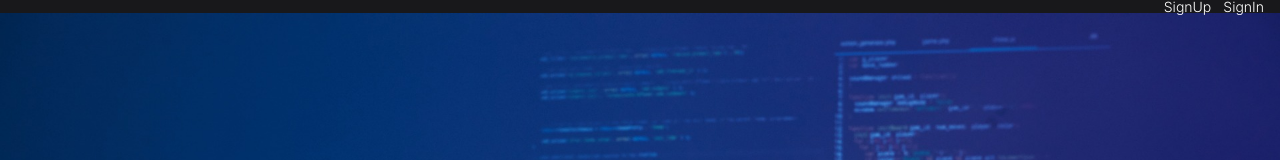
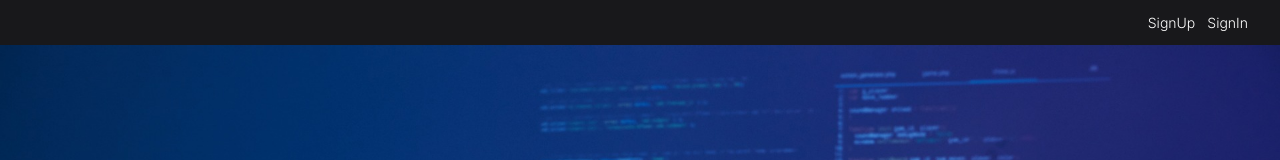
Before and after one commit to zignalssss/finalproject-appdev, a React (Vite) app in the folder client/: page / in a window 1280 px wide. Shown: the top 160 px of the page. Built offline with nearby package versions, Linux system fonts and the light colour scheme.

Commit message:
no avatart

```diff
--- a/client/src/component/Navbar/navbar.jsx
+++ b/client/src/component/Navbar/navbar.jsx
@@ -10,12 +10,12 @@ export default function navbar(){
     },[]);
     return (
         <div className="text-white p-1 font-inter bg-[#18181b] sticky top-0 z-[10]">
-            <div>
-                <ul className=" list-none flex justify-end items-center">
-                    <li className="text-sm/[5px] pl-3 "><ButtonLink to = "/signup">SignUp</ButtonLink></li>
-                    <li className="text-sm/[5px] pr-3 pl-3"><ButtonLink to = "/signin">SignIn</ButtonLink></li>
-                </ul>
-            </div>
+        <div>
+            <ul className=" list-none flex justify-end items-center m-4">
+                <li className="text-sm/[5px] pl-3 "><ButtonLink to = "/signup">SignUp</ButtonLink></li>
+                <li className="text-sm/[5px] pr-3 pl-3"><ButtonLink to = "/signin">SignIn</ButtonLink></li>
+            </ul>
         </div>
+    </div>
     )
 }
```
